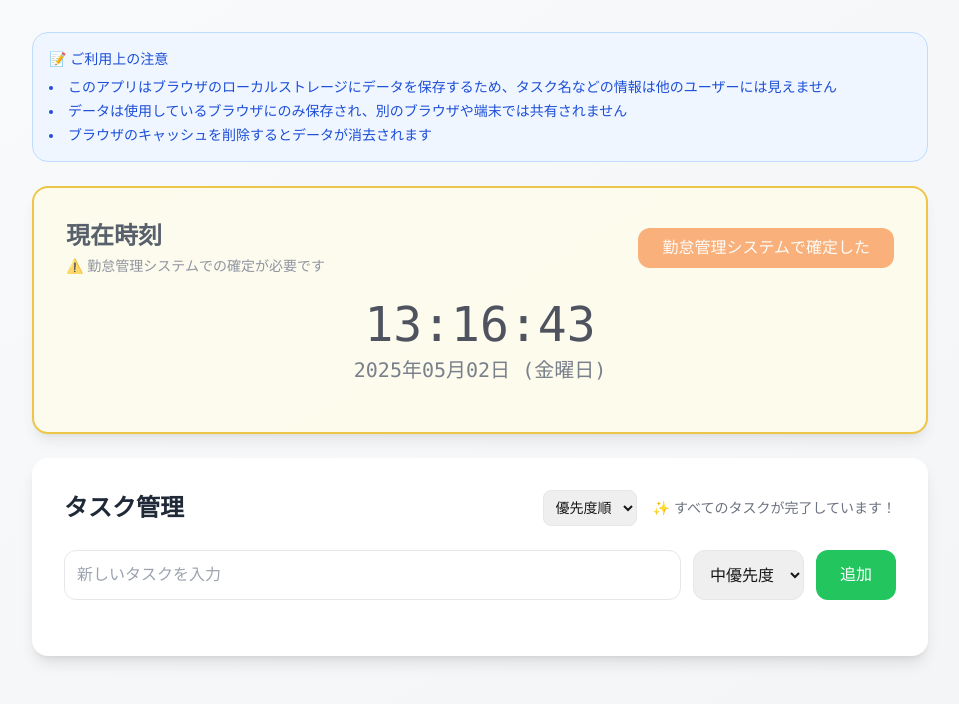
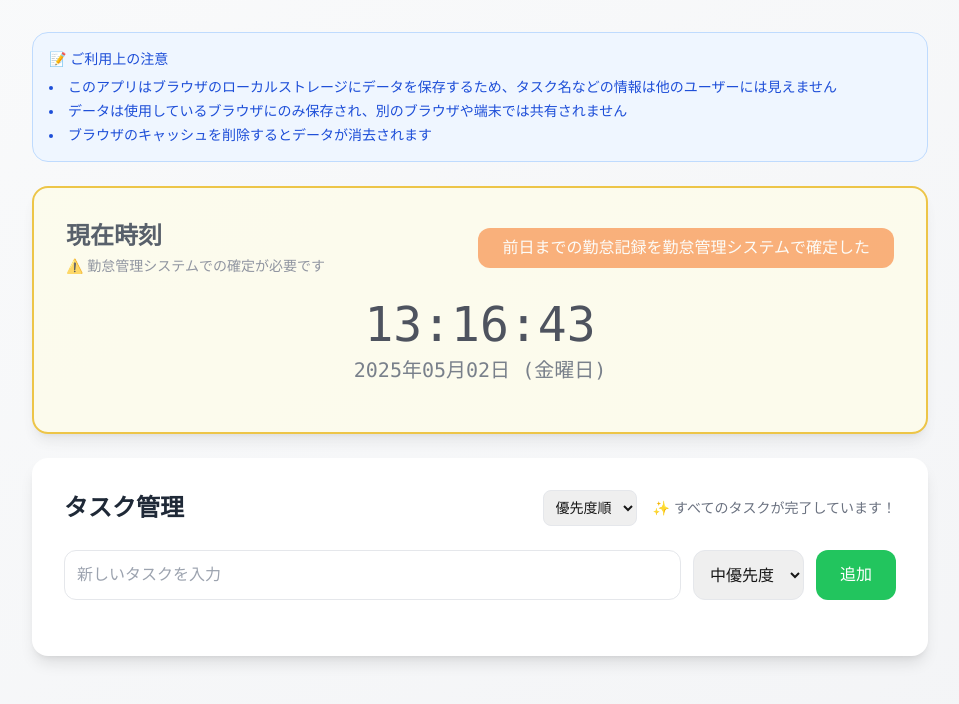
Before and after one commit to kuuchan-code/kinmu-navigator, a Next.js app: page / in a window 1280 px wide. Shown: the top 704 px of the page, without its empty margins (160-1119 px from the left). Built offline with nearby package versions, Linux system fonts and the light colour scheme.

Commit message:
fix: 勤怠記録の確定に関する日本語表現を修正

```diff
--- a/src/app/page.tsx
+++ b/src/app/page.tsx
@@ -223,7 +223,7 @@ export default function Home() {
                   : 'bg-orange-500 text-white hover:bg-orange-600 hover:shadow-lg transform hover:-translate-y-0.5 animate-pulse'
               }`}
             >
-              {isCheckedIn ? '勤怠管理システムで確定済み' : '勤怠管理システムで確定した'}
+              {isCheckedIn ? '前日までの勤怠記録を勤怠管理システムで確定済み' : '前日までの勤怠記録を勤怠管理システムで確定した'}
             </button>
           </div>
           <div className="flex flex-col items-center">
```
